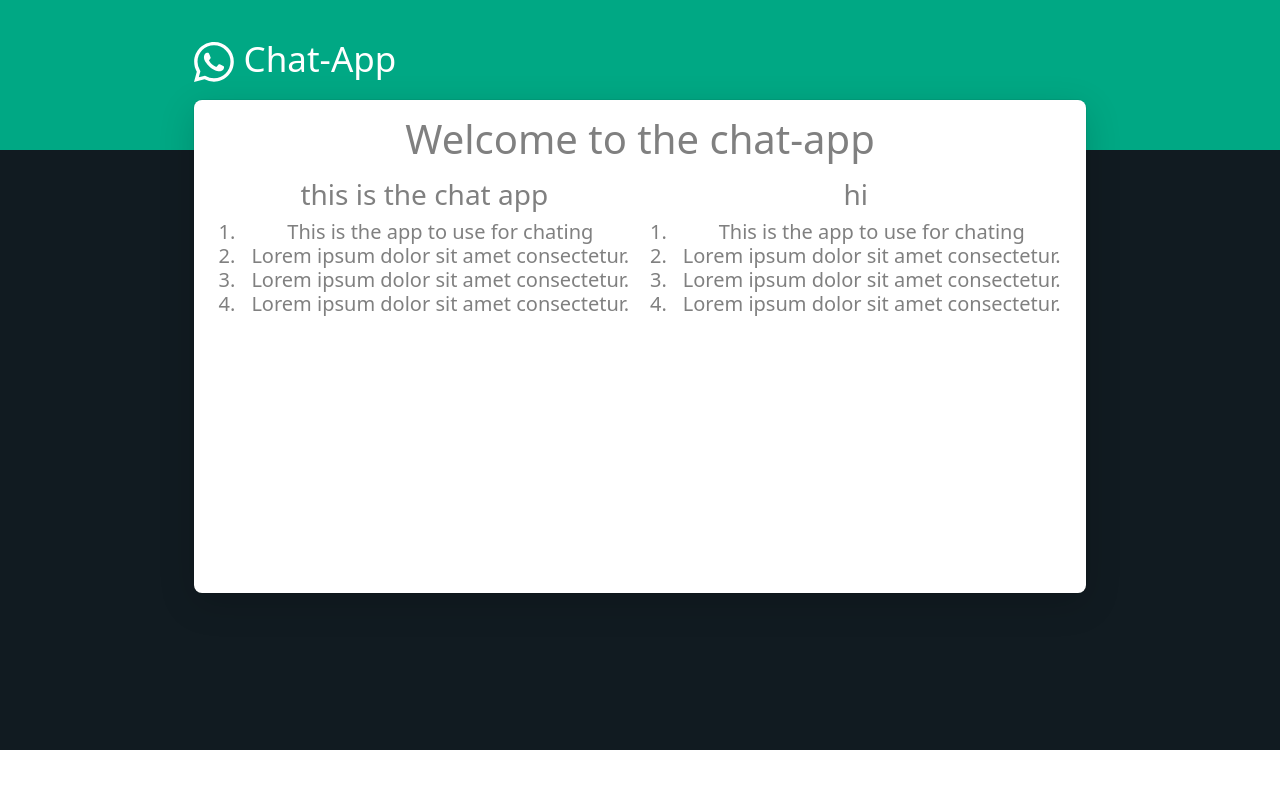
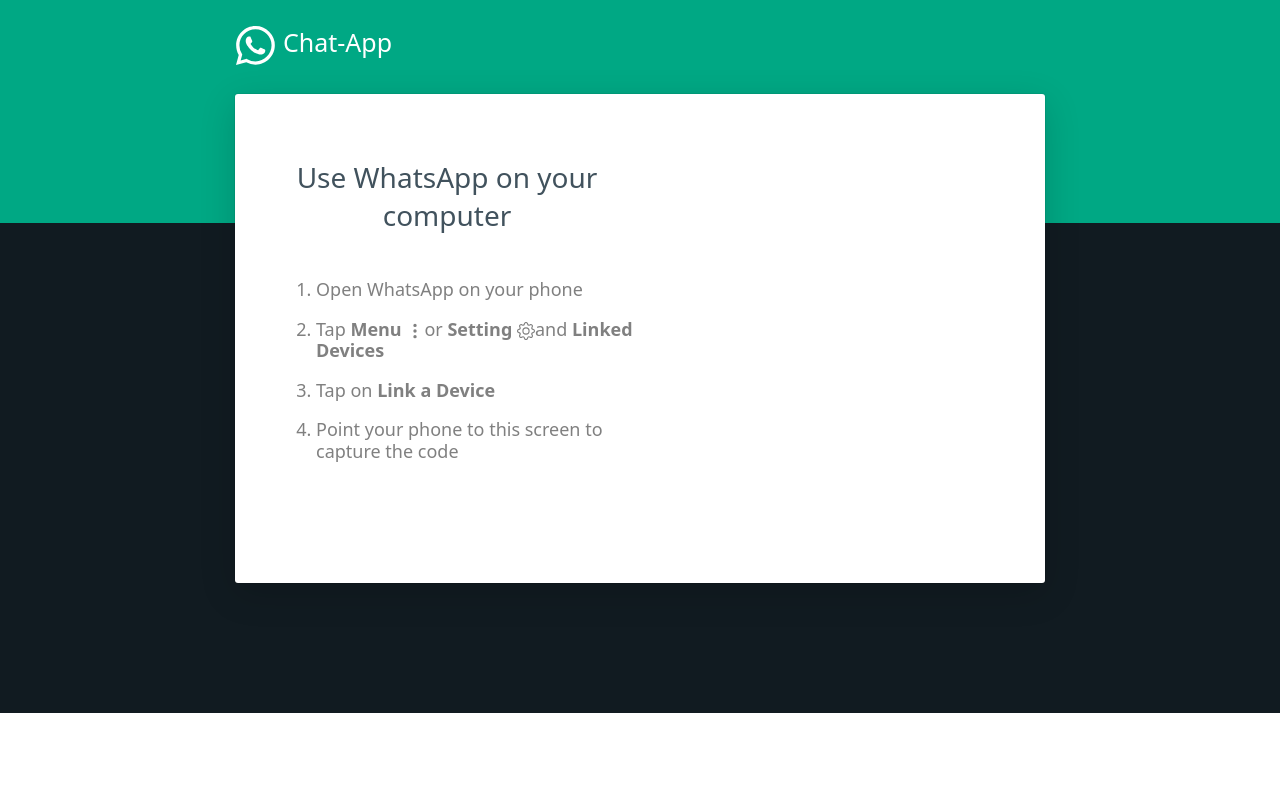
Before and after one commit to JAYMAKWANA2202/Chat-App, a React (Create React App) app: page / in a window 1280 px wide. Shown: the top 788 px of the page. Built offline with nearby package versions, Linux system fonts and the light colour scheme.

Commit message:
create a proper ui

```diff
--- a/src/Component/Navbar/Header.js
+++ b/src/Component/Navbar/Header.js
@@ -7,13 +7,13 @@
 
 const Headerpart = styled.div`
   background-color: #00a884;
-  height: 150px;
+  height: 223px;
 `;
 
 const Navbar_Brand = styled.div`
-  margin: 25px 0 0 0;
+  margin: 12px 0 0 0;
   color: white;
-  font-size: 35px;
+  font-size: 25px;
 `;
 
 const New = styled.div`
@@ -21,11 +21,13 @@
   flex: none;
   align-items: center;
   justify-content: flex-start;
-  width: 100%;
+  width: 1000px;
+  min-height: 39px;
+  margin: 0 54px;
 `;
 
 const Logo = styled.span`
-  margin: 30px 10px 0 0;
+  margin: 18px 8px 0 0;
   margin-left: 10%;
 `;
 export default function Header() {
@@ -37,7 +39,7 @@
             <New>
               <Logo>
                 <span>
-                  <Whatsapp size={40} color="white" />
+                  <Whatsapp size={39} color="white" />
                 </span>
               </Logo>
               <Navbar_Brand>Chat-App</Navbar_Brand>
--- a/src/Component/Navbar/Lower.js
+++ b/src/Component/Navbar/Lower.js
@@ -2,13 +2,14 @@
 import styled from "styled-components";
 import Container from "react-bootstrap/esm/Container";
 import Form from "react-bootstrap/Form";
+import { Gear, ThreeDotsVertical } from "react-bootstrap-icons";
 
 const Containers = styled.div`
   background-color: #111b21;
   color: white;
   font-size: 25px;
   justify-content: center;
-  height: 600px;
+  height: 490px;
 `;
 
 const Center = styled.h1`
@@ -16,10 +17,10 @@
   color: grey;
   background-color: #ffffff;
   padding: 15px;
-  border-radius: 8px;
-  margin: 0 10%;
+  border-radius: 3px;
+  margin: 0 153px;
   position: relative;
-  top: -50px;
+  top: -129px;
   box-shadow: rgba(0, 0, 0, 0.16) 0px 10px 36px 0px,
     rgba(0, 0, 0, 0.06) 0px 0px 0px 1px;
 `;
@@ -27,16 +28,36 @@
 const FormContainer = styled(Form)`
   display: flex;
   justify-content: space-between;
-  height: 400px;
+  height: 444px;
   width: 100%;
-
   margin-top: 15px;
+  padding: 34px 34px 34px;
 `;
 
 const Left = styled.div`
   font-size: 20px;
   width: 50%;
   list-style: none;
+
+  h3 {
+    font-weight: 300;
+    line-height: normal;
+    color: #41525d;
+    margin-right: 30px;
+  }
+`;
+
+const List = styled.ul`
+  margin-top: 45px;
+  padding: 0;
+  list-style: none;
+
+  li {
+    padding: 0 0 0 0;
+    font-size: 18px;
+    text-align: left;
+    margin-top: 18px;
+  }
 `;
 
 const Right = styled.div`
@@ -50,26 +71,25 @@
       <Containers>
         <Container>
           <Center>
-            <h1>Welcome to the chat-app </h1>
             <FormContainer>
               <Left>
-                <h3>this is the chat app</h3>
-                <ol>
-                  <li>This is the app to use for chating </li>
-                  <li>Lorem ipsum dolor sit amet consectetur.</li>
-                  <li>Lorem ipsum dolor sit amet consectetur.</li>
-                  <li>Lorem ipsum dolor sit amet consectetur.</li>
-                </ol>
+                <h3>Use WhatsApp on your computer</h3>
+                <List>
+                  <ol>
+                    <li>Open WhatsApp on your phone </li>
+                    <li>
+                      Tap <strong>Menu</strong> <ThreeDotsVertical />
+                      or <strong>Setting </strong> <Gear />
+                      and <strong>Linked Devices</strong>
+                    </li>
+                    <li>
+                      Tap on <strong>Link a Device</strong>
+                    </li>
+                    <li>Point your phone to this screen to capture the code</li>
+                  </ol>
+                </List>
               </Left>
-              <Right>
-                <h3>hi</h3>
-                <ol>
-                  <li>This is the app to use for chating </li>
-                  <li>Lorem ipsum dolor sit amet consectetur.</li>
-                  <li>Lorem ipsum dolor sit amet consectetur.</li>
-                  <li>Lorem ipsum dolor sit amet consectetur.</li>
-                </ol>
-              </Right>
+              <Right></Right>
             </FormContainer>
           </Center>
         </Container>
```
